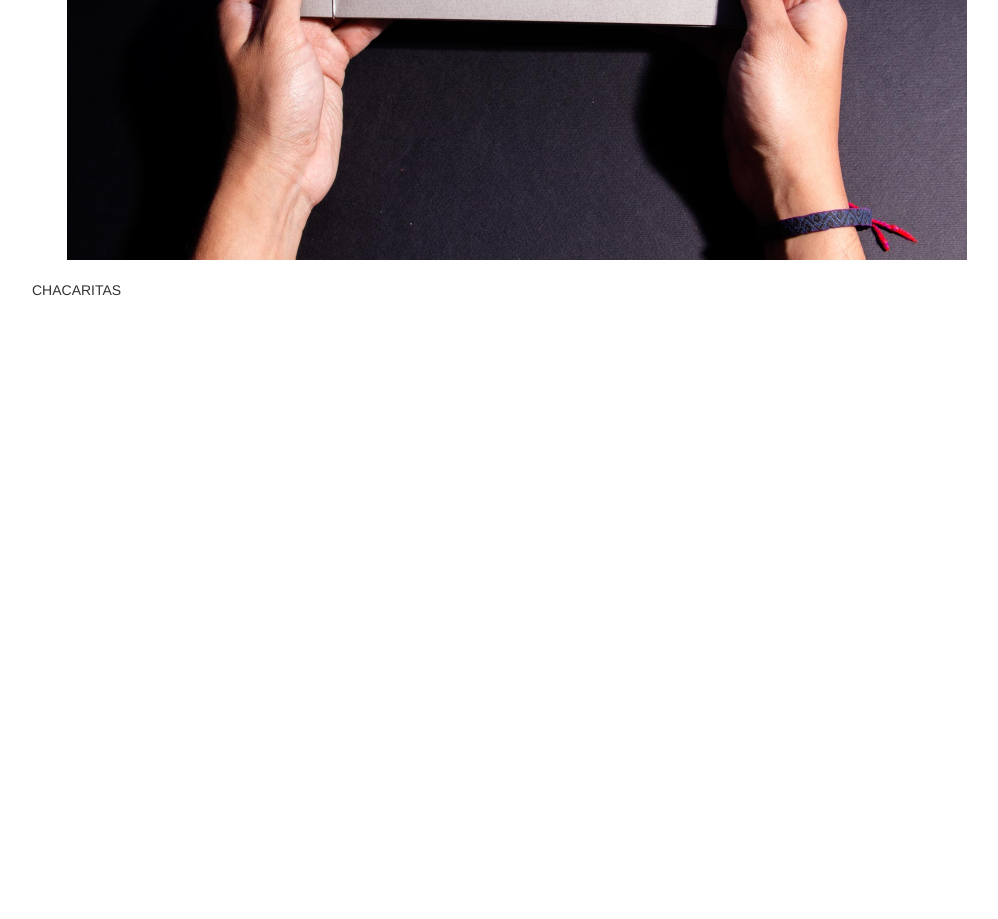
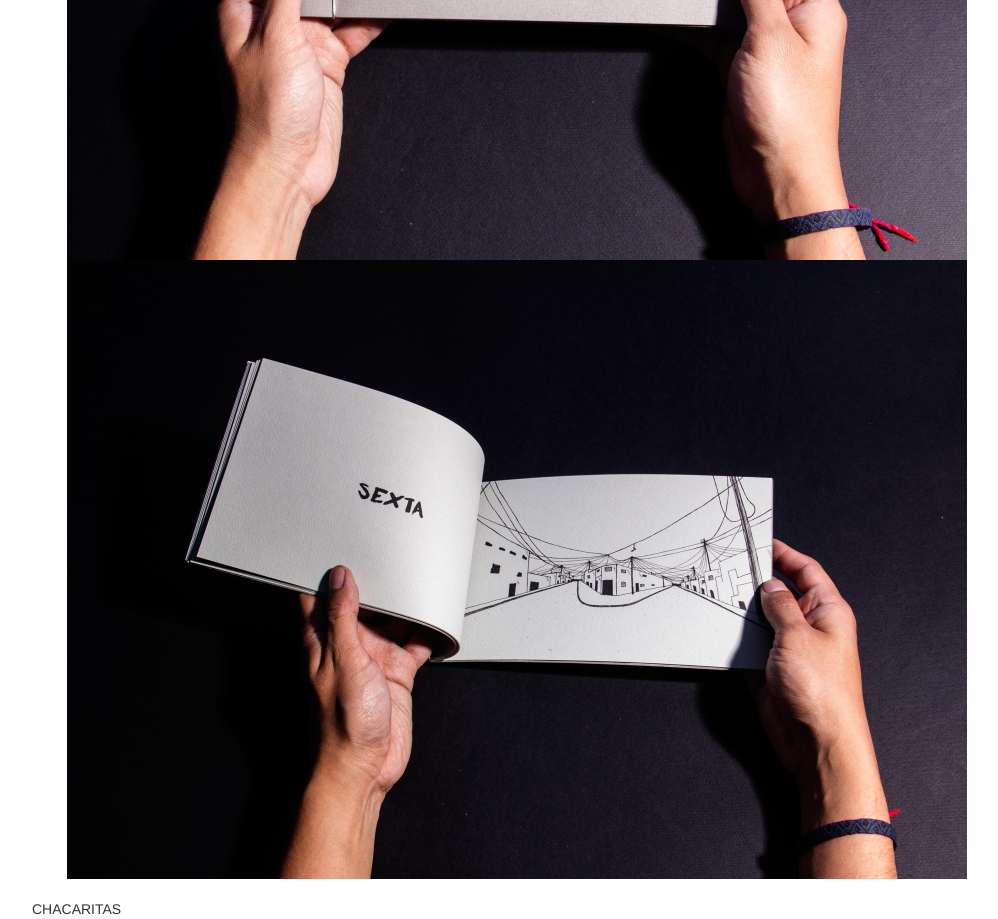
Before and after one commit to elpeaton/prtflXYZ, a plain HTML site: page index.html in a window 1280 px wide. Shown: the part 2142-3061 px from the top of the page, without its empty margins (218-1216 px from the left). Before the commit the page ends 2442 px from the top, so only its background shows below. Drawn offline with Linux system fonts and the light colour scheme.

Commit message:
dos imagenes

```diff
--- a/index.html
+++ b/index.html
@@ -76,6 +76,8 @@
 
                         <h1>Chacaritas</h1>
                         <img src="images/chacaritas1.jpg" alt="Chacaritas" height="619" width="900">
+                        <br>
+                        <img src="images/chacaritas2.jpg" alt="Chacaritas" height="619" width="900">
                     </div>
 
                 </div>
```
Also changed, not shown: images/chacaritas2.jpg (added).
